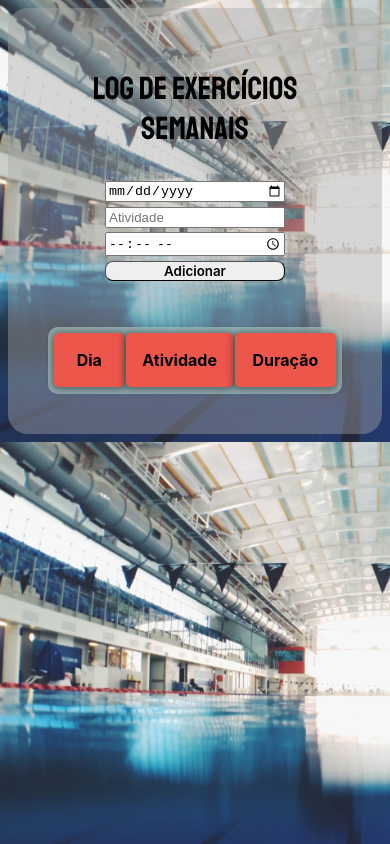
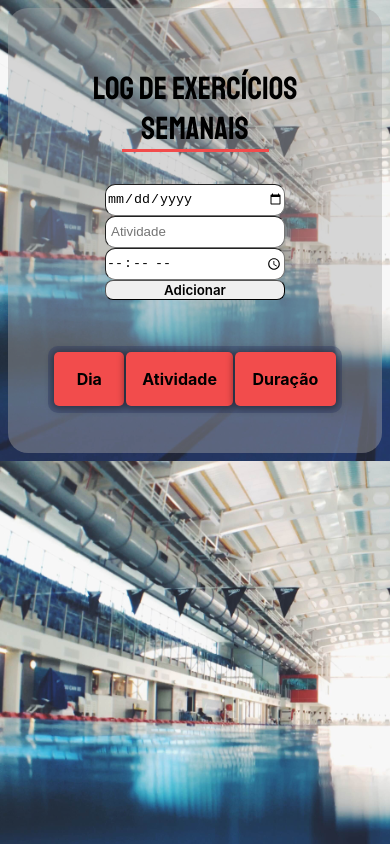
Before and after one commit to andre-linhares-dev/projeto_log_exercicios, a plain HTML site: page index.html in a window 390 px wide. Drawn offline with Linux system fonts and the light colour scheme.

Commit message:
Ajuste cores CSS + webkit mobile

```diff
--- a/style.css
+++ b/style.css
@@ -22,6 +22,16 @@ body {
     h1 {
     font-family: 'Staatliches', cursive;
     font-weight: 300;
+
+    }
+
+    h1::after {
+        display: block;
+        content: "";
+        width: 50%;
+        height: 3px;
+        margin: auto ;
+        background-color: #F24C4C;
     }
 
     form {
@@ -29,10 +39,24 @@ display: flex;
 padding: 10px;
 width: 450px;
 justify-content: space-between;
+align-items: stretch;
 
     }
 
 
+input {
+    height: 30px;
+    border-radius: 10px;
+    border-width: 1px;
+}
+
+input[type="text" i] {
+    padding: 0px 5px;
+}
+
+input[type="time" i] {
+    padding: 0;
+}
 
     button{
         border-radius: 8px;
@@ -49,7 +73,7 @@ button:hover {
 }
 td button {
     border: none;
-    background-color: rgb(236, 86, 75) ;
+    background-color: #F24C4C ;
     box-shadow: 0 0px 15px 5px rgba(0,0,0,0.4);
     padding: 8px;
 }
@@ -70,7 +94,7 @@ table{
     padding: 1.5%;
     border-radius: 10px;
     border-style: none ;
-    background-color: rgba(172, 204, 199, 0.671);
+    background-color: #29346259;
     font-family: -apple-system, BlinkMacSystemFont, 'Segoe UI', Roboto, Oxygen, Ubuntu, Cantarell, 'Open Sans', 'Helvetica Neue', sans-serif;
 }
 
@@ -87,7 +111,7 @@ box-shadow: inset 0px 1px 7px 2px rgb(0 0 0 / 40%);;
  }
 th {
     width: 200px;
-    background-color: rgb(236, 86, 75);
+    background-color: #F24C4C;
     border-style: none;
     border-radius: 5px;
     box-shadow: 0px 1px 7px 2px rgb(0 0 0 / 40%);
@@ -100,6 +124,10 @@ th {
 
 
 @media screen and (max-width: 600px){
+
+    html {
+        -webkit-tap-highlight-color: rgba(0, 0, 0, 0); /*pode ser transparent também*/
+      }
 
     h1{
      text-align: center;
```
